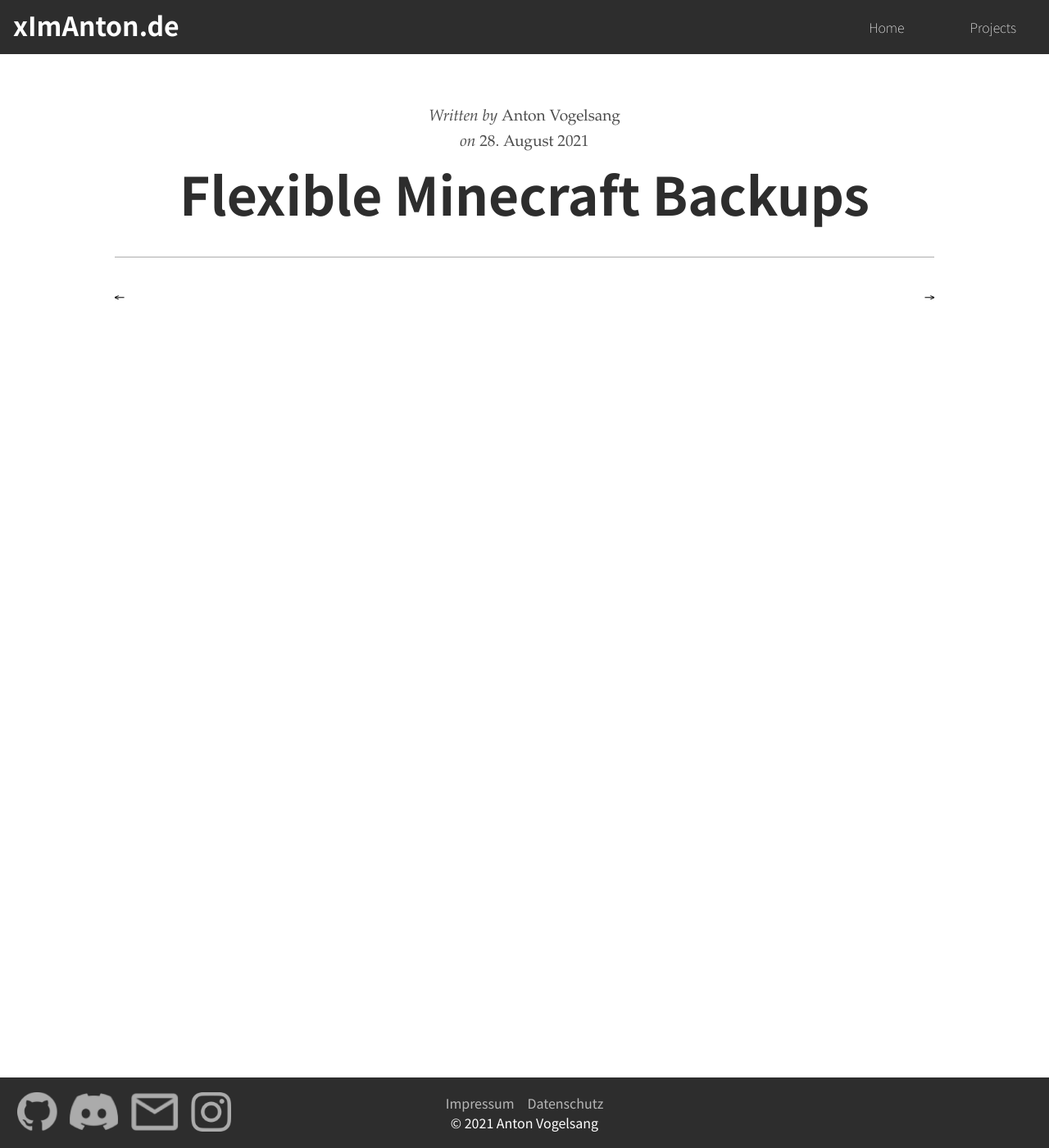
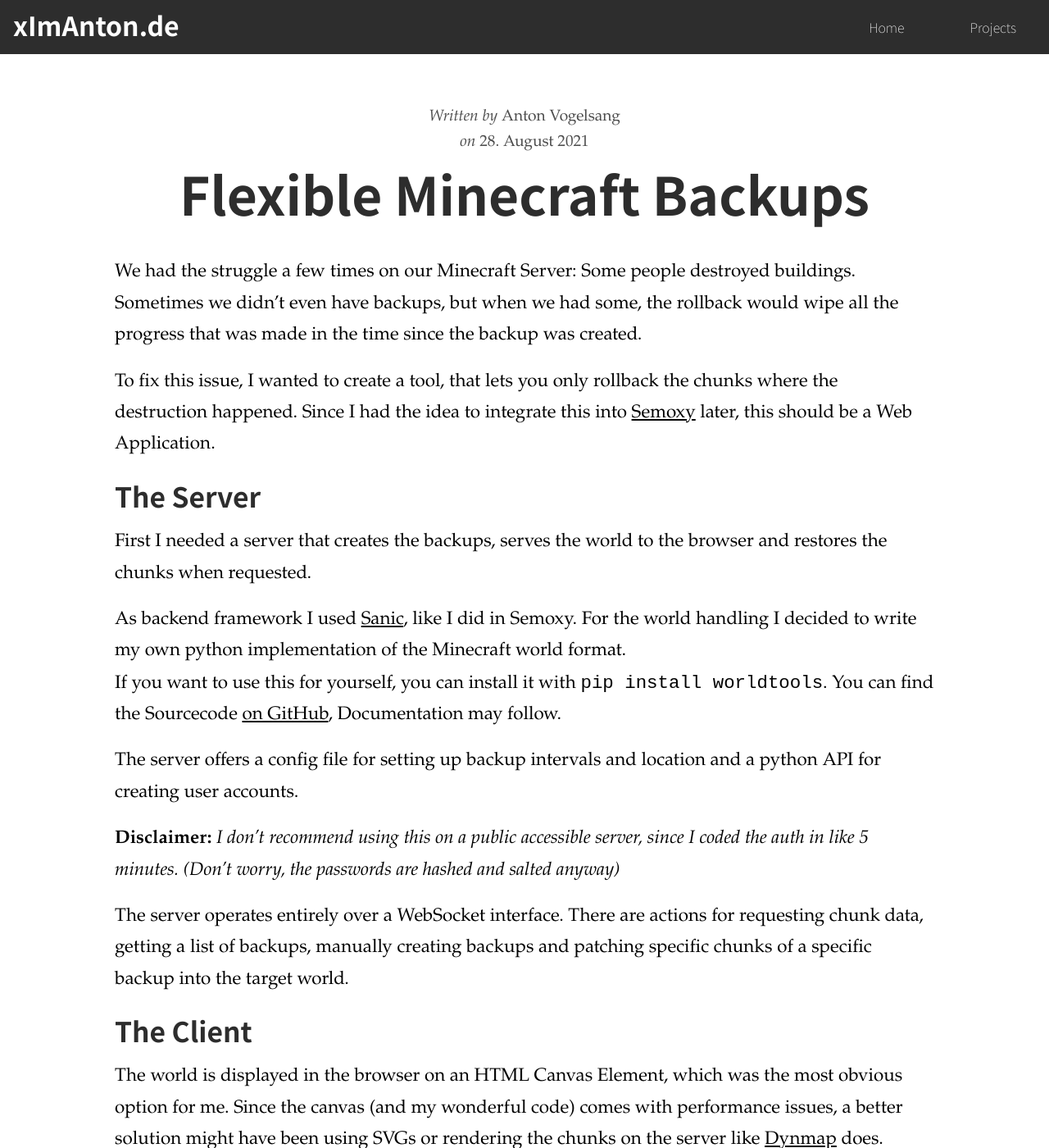
Before and after one commit to xImAnton/ximanton.github.io, a Jekyll site: the page built from _posts/2021-08-28-Flexible-Minecraft-Backups.md, in a window 1280 px wide and 1400 px high. Shown: the whole window at 82% size. Built offline with Jekyll 4.4.1, drawn with Linux system fonts in a browser that asks for light colours; some of the changed text lies outside the part shown.

Commit message:
wrote posts about semoxy, connect 4, website rewrite, moodle crawler, flexbackup

```diff
--- a/_posts/2021-08-28-Flexible-Minecraft-Backups.md
+++ b/_posts/2021-08-28-Flexible-Minecraft-Backups.md
@@ -3,3 +3,58 @@ layout: post
 title: "Flexible Minecraft Backups"
 author: Anton Vogelsang
 ---
+
+We had the struggle a few times on our Minecraft Server:
+Some people destroyed buildings. Sometimes we didn't even have
+backups, but when we had some, the rollback would wipe all the
+progress that was made in the time since the backup was created.
+
+To fix this issue, I wanted to create a tool, that lets you only rollback
+the chunks where the destruction happened. Since I had the idea to integrate
+this into [Semoxy]({% post_url 2021-08-28-Semoxy %}) later, this should
+be a Web Application.
+
+## The Server
+First I needed a server that creates the backups, serves the world to the browser
+and restores the chunks when requested.
+
+As backend framework I used [Sanic](https://sanicframework.org/en/), like I did in Semoxy.
+For the world handling I decided to write my own python implementation
+of the Minecraft world format.
+If you want to use this for yourself, you can install
+it with `pip install worldtools`. You can find the Sourcecode [on GitHub](https://github.com/xImAnton/WorldTools), Documentation may follow.
+
+The server offers a config file for setting up backup intervals and location and
+a python API for creating user accounts.
+
+**Disclaimer:** *I don't recommend using this on a public accessible server, since
+I coded the auth in like 5 minutes. (Don't worry, the passwords are hashed and salted anyway)*
+
+The server operates entirely over a WebSocket interface.
+There are actions for requesting chunk data, getting a list of backups, manually
+creating backups and patching specific chunks of a specific backup into the target world.
+
+## The Client
+The world is displayed in the browser on an HTML Canvas Element, which
+was the most obvious option for me.
+Since the canvas (and my wonderful code)
+comes with performance issues, a better solution might have been using SVGs or
+rendering the chunks on the server like [Dynmap](https://dev.bukkit.org/projects/dynmap) does.
+
+This is the interface:
+![FlexBackup Interface](/assets/img/posts/flexbackup_interface.png)
+
+You can select chunks by clicking on them, which turns them blue.
+When there are selected chunks, it displays a list of all available backups.
+By clicking on one backup in the list, it will be restored for the selected
+chunks.
+
+Navigation in the world is done by dragging with the mouse. You can control some
+rendering settings, like chunk borders and the crosshair with the buttons above.
+The mouse wheel can be used to zoom in and out, but I recommend not zooming out
+so far as it causes a lot of lag.
+
+BTW: The black areas are there, because minecraft is very uncertain about
+saving heightmaps, and I'm too lazy to generate my own.
+
+**GitHub:** [https://github.com/xImAnton/FlexBackup](https://github.com/xImAnton/FlexBackup)
```
Also changed, not shown: _posts/2021-08-28-Crawling-Moodle.md (+46 -0 lines), _posts/2021-08-28-Semoxy.md (+13 -8 lines), _posts/2021-08-28-Website-Rewrite.md (added, +28 -0 lines), _posts/2021-08-31-AWKYDO.md (added, +6 -0 lines), _posts/2021-08-31-Connect-Four.md (added, +21 -0 lines), _posts/2021-08-31-GUI-from-scratch.md (added, +6 -0 lines), assets/img/posts/connect_4.JPG (added), assets/img/posts/flexbackup_interface.png (added), assets/img/posts/moodle_discord.png (added).
